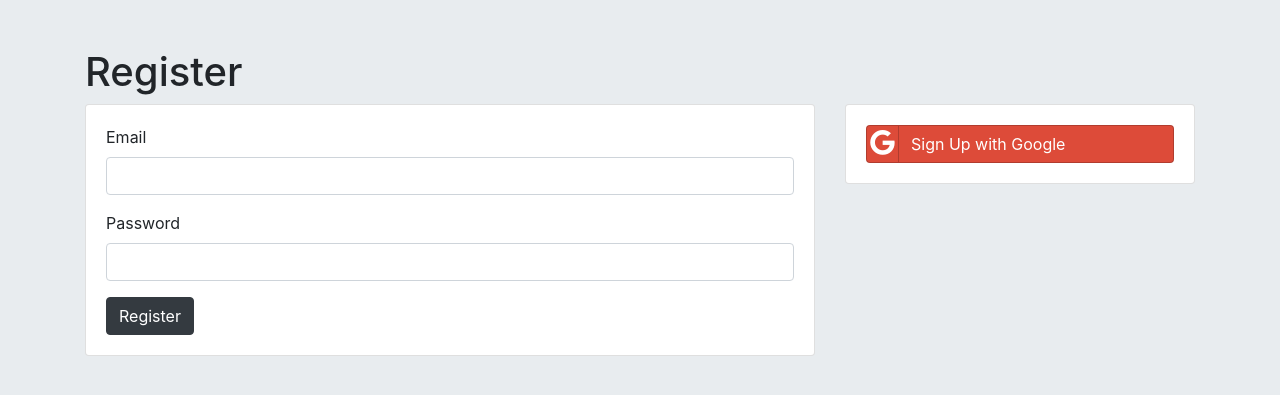
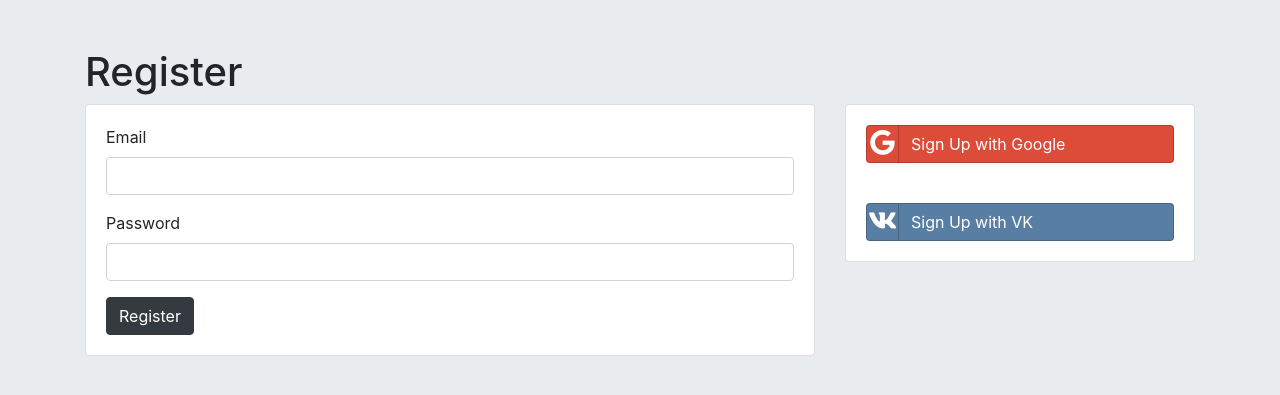
Before and after one commit to Takerumi/whisper-secure-app, a Node server app: page /register in a window 1280 px wide. Shown: the top 395 px of the page. Run offline with Node 20, Linux system fonts and the light colour scheme; some libraries are stand-ins or nearby versions.

Commit message:
Implement sign up & sign in with VK with OAuth 2.0

```diff
--- a/app.js
+++ b/app.js
@@ -7,6 +7,7 @@ const express = require('express'),
   passport = require('passport'),
   passportLocalMongoose = require('passport-local-mongoose'),
   GoogleStrategy = require('passport-google-oauth20').Strategy,
+  VKontakteStrategy = require('passport-vkontakte').Strategy,
   secret = process.env.SECRET,
   DB_HOST = process.env.DB_HOST,
   port = process.env.PORT || 3000
@@ -31,6 +32,7 @@ const userSchema = new mongoose.Schema({
   email: String,
   password: String,
   googleId: String,
+  vkontakteId: String,
 })
 
 userSchema.plugin(passportLocalMongoose)
@@ -50,15 +52,32 @@ passport.deserializeUser((id, done) => {
   })
 })
 
+// OAuth Google
 passport.use(
   new GoogleStrategy(
     {
-      clientID: process.env.CLIENT_ID,
-      clientSecret: process.env.CLIENT_SECRET,
+      clientID: process.env.GOOGLE_CLIENT_ID,
+      clientSecret: process.env.GOOGLE_CLIENT_SECRET,
       callbackURL: 'http://127.0.0.1:3000/auth/google/secrets',
     },
     (accessToken, refreshToken, profile, cb) => {
       User.findOrCreate({ googleId: profile.id }, (err, user) => cb(err, user))
+    }
+  )
+)
+
+// OAuth VK
+passport.use(
+  new VKontakteStrategy(
+    {
+      clientID: process.env.VK_CLIENT_ID,
+      clientSecret: process.env.VK_CLIENT_SECRET,
+      callbackURL: 'http://127.0.0.1:3000/auth/vkontakte/secrets',
+    },
+    (accessToken, refreshToken, params, profile, done) => {
+      User.findOrCreate({ vkontakteId: profile.id }, (err, user) =>
+        done(err, user)
+      )
     }
   )
 )
@@ -75,6 +94,16 @@ app.get(
   (req, res) => {
     res.redirect('/secrets')
   }
+)
+
+app.get('/auth/vkontakte', passport.authenticate('vkontakte'))
+
+app.get(
+  '/auth/vkontakte/secrets',
+  passport.authenticate('vkontakte', {
+    successRedirect: '/secrets',
+    failureRedirect: '/login',
+  })
 )
 
 app.route('/secrets').get((req, res) => {
--- a/package.json
+++ b/package.json
@@ -23,6 +23,7 @@
     "passport": "^0.6.0",
     "passport-google-oauth20": "^2.0.0",
     "passport-local": "^1.0.0",
-    "passport-local-mongoose": "^7.1.2"
+    "passport-local-mongoose": "^7.1.2",
+    "passport-vkontakte": "^0.5.0"
   }
 }
--- a/views/login.ejs
+++ b/views/login.ejs
@@ -33,6 +33,12 @@
               Sign In with Google
             </a>
           </div>
+          <div class="card-body">
+            <a class="btn btn-block btn-social btn-vk" href="/auth/vkontakte" role="button">
+              <i class="fab fa-vk"></i>
+              Sign In with VK
+            </a>
+          </div>
         </div>
       </div>
 
--- a/views/register.ejs
+++ b/views/register.ejs
@@ -32,6 +32,12 @@
               Sign Up with Google
             </a>
           </div>
+          <div class="card-body">
+            <a class="btn btn-block btn-social btn-vk" href="/auth/vkontakte" role="button">
+              <i class="fab fa-vk"></i>
+              Sign Up with VK
+            </a>
+          </div>
         </div>
       </div>
 
```
Also changed, not shown: 1 other file.
